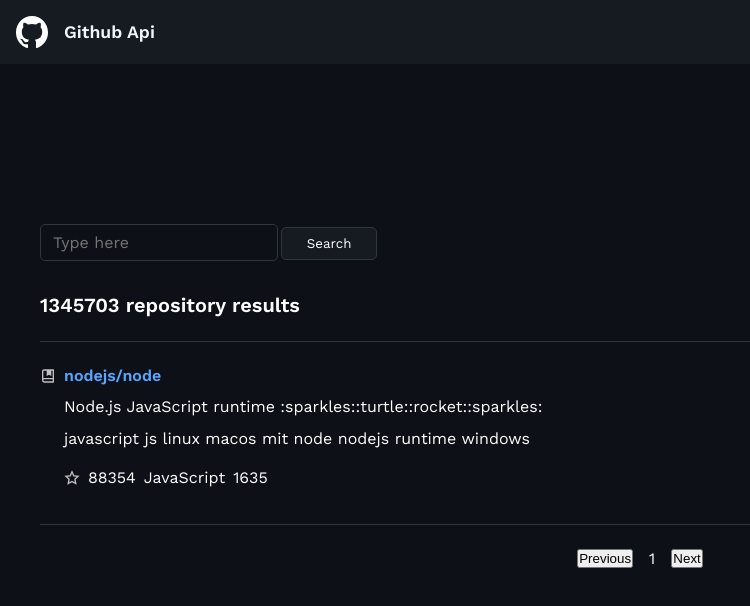
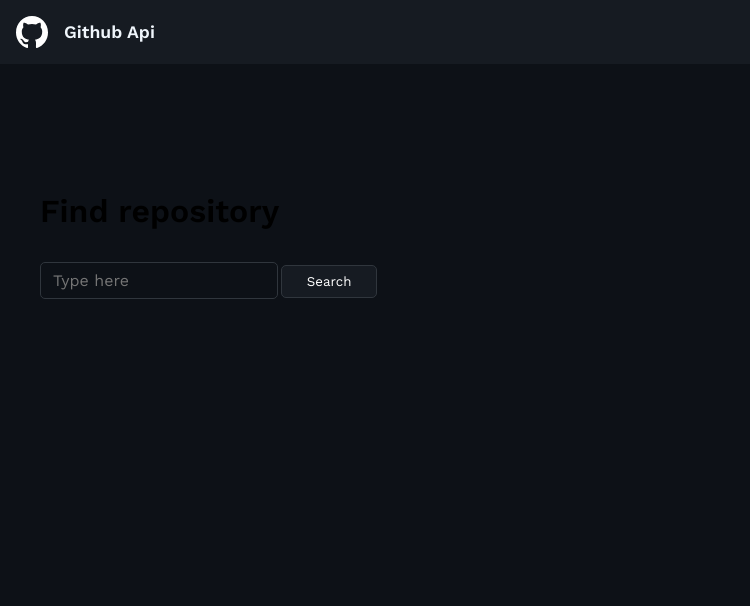
Before and after one commit to 1995william/GitHub-Api, an Angular app: page / in a window 1280 px wide. Shown: the top 606 px of the page, without its empty margins (0-750 px from the left). Built offline with nearby package versions, Linux system fonts and the light colour scheme.

Commit message:
listando dados da api

```diff
--- a/src/app/repositories/repositories.component.html
+++ b/src/app/repositories/repositories.component.html
@@ -1,4 +1,7 @@
 <main class="container__main">
+
+  <h1>Find repository</h1>
+
   <section class="container__search">
     <input
       type="text"
@@ -8,32 +11,44 @@
     />
     <button class="btn__search" (click)="listRepositories()">Search</button>
   </section>
+
+  <section *ngIf="totalResults">
+
   <section class="container__repositories">
     <ul class="repositories">
-      <h3>1345703 repository results</h3>
-      <li>
+      <h3>{{ totalResults }}</h3>
+      <li *ngFor="let repositorio of repositories">
         <div class="repositorie_icon__container">
           <img src="../../assets/img/repository.svg" alt="repositorie">
-          <a href="#" target="_blank">nodejs/node</a>
+          <a href="{{ repositorio.html_url }}" target="_blank">{{
+            repositorio.full_name
+          }}</a>
         </div>
         <div class="container__description_stacks">
 
-          <p>Node.js JavaScript runtime :sparkles::turtle::rocket::sparkles:</p>
-          <p>javascript js linux macos mit node nodejs runtime windows</p>
+          <p>{{ repositorio.description }}</p>
+          <p>{{ repositorio.topics.join(" ") }}</p>
         </div>
         <div class="statics">
           <img src="../../assets/img/star.svg" alt="star">
-          <p>88354</p>
-          <p>JavaScript</p>
-          <p>1635</p>
+          <p>{{ repositorio.stargazers_count }}</p>
+          <p>{{ repositorio.language }}</p>
+          <p>issues {{ repositorio.open_issues }}</p>
         </div>
       </li>
     </ul>
   </section>
 
-  <div class="container__btn_prev_next">
-    <button (click)="previous()">Previous</button>
+  <section class="container__btn_prev_next">
+    <span class="container__previous" (click)="previous()">
+      <img src="../../assets/img/arrow_back.svg" alt="previous">
+      <button>Previous</button>
+    </span>
     <p>{{ count }}</p>
-    <button (click)="next()">Next</button>
-  </div>
+    <span class="container__next" (click)="next()">
+      <button>Next</button>
+      <img src="../../assets/img/arrow_forward.svg" alt="next">
+    </span>
+  </section>
+  </section>
 </main>
```
